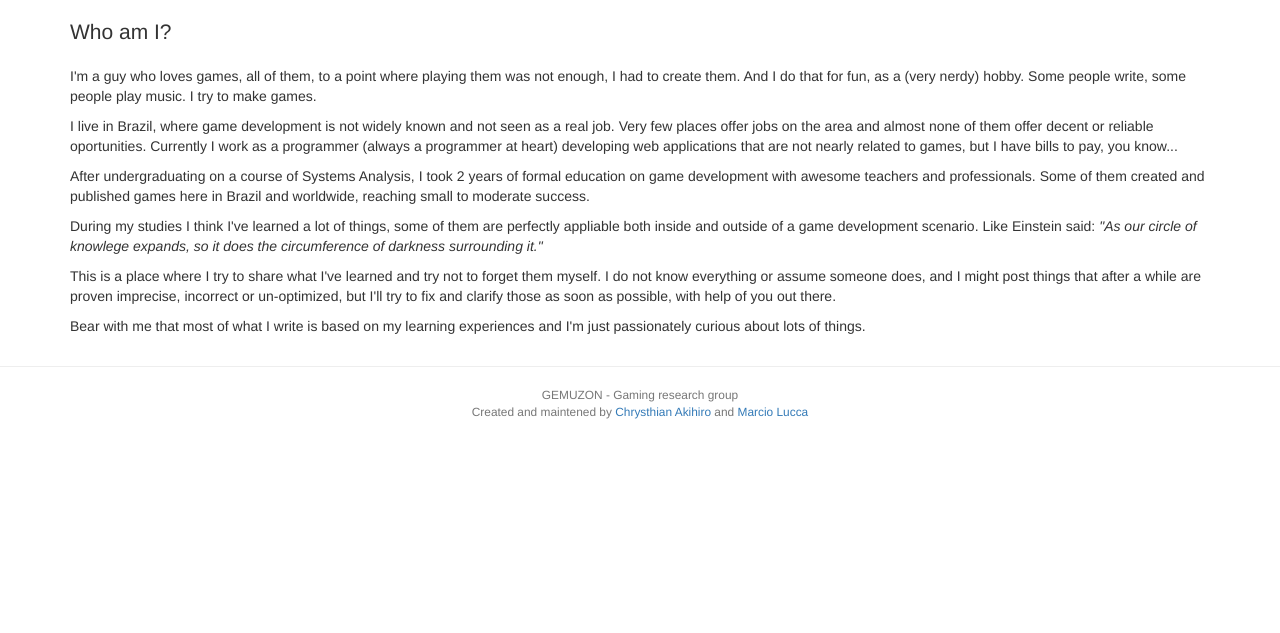
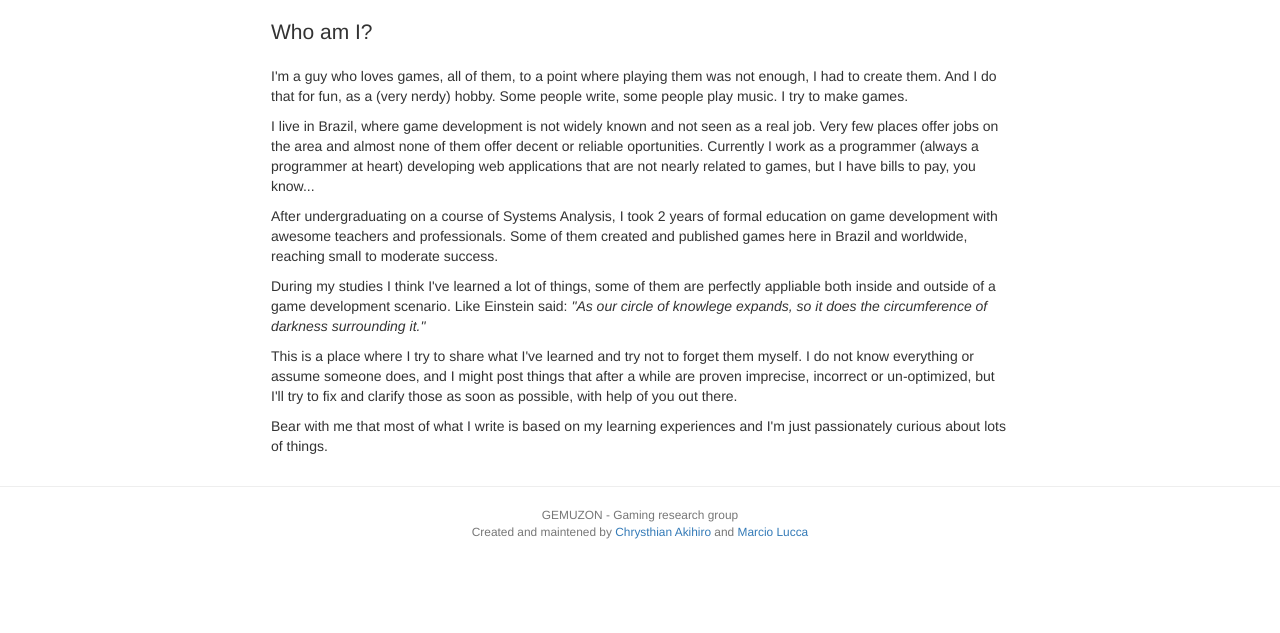
Before and after one commit to digihaus/digihaus.github.io, a plain HTML site: page chrysthian.html in a window 1280 px wide. Shown: the part 167-800 px from the top of the page. Drawn offline with nearby package versions, Linux system fonts and the light colour scheme.

Commit message:
Updating style

```diff
--- a/chrysthian.html
+++ b/chrysthian.html
@@ -3,6 +3,7 @@
 <head>
   <link rel="stylesheet" href="/css/bootstrap.min.css">
   <link rel="stylesheet" href="/css/bootstrap-theme.min.css">
+  <link rel="stylesheet" href="/custom.css">
   <meta name="viewport" content="width=device-width, initial-scale=1">
   <title>Chrysthian - GEMUZON</title>
 </head>
--- /dev/null
+++ b/custom.css
@@ -0,0 +1,3 @@
+.container.content{
+    max-width: 768px;
+}
```
Also changed, not shown: index.html (+1 -0 lines), marciolucca.html (+1 -0 lines), src/templates/default.dot.html (+1 -0 lines).
